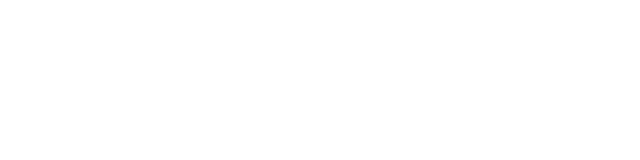
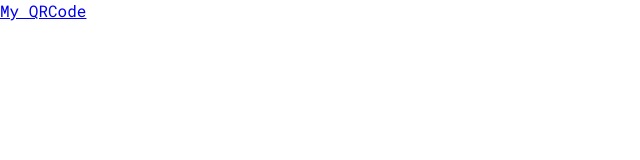
Before and after one commit to HIMENOWORKS/react-qrcode, a React (Create React App) app: page / in a window 1280 px wide. Shown: the top 160 px of the page, without its empty margins (0-640 px from the left). Built offline with nearby package versions, Linux system fonts and the light colour scheme.

Commit message:
create navbar, route

```diff
--- a/package.json
+++ b/package.json
@@ -12,6 +12,7 @@
     "@types/react-dom": "^18.0.0",
     "react": "^18.2.0",
     "react-dom": "^18.2.0",
+    "react-router-dom": "^6.3.0",
     "react-scripts": "5.0.1",
     "sass": "^1.54.7",
     "sass-loader": "^13.0.2",
--- a/src/App.tsx
+++ b/src/App.tsx
@@ -1,8 +1,17 @@
 import React from "react";
+import { BrowserRouter } from "react-router-dom";
 import "./App.scss";
+import ApplicationRoute from "./application.route";
+import Layout from "./layout/layout";
 
 function App() {
-	return <></>;
+	return (
+		<BrowserRouter>
+			<Layout>
+				<ApplicationRoute />
+			</Layout>
+		</BrowserRouter>
+	);
 }
 
 export default App;
--- /dev/null
+++ b/src/application.route.tsx
@@ -0,0 +1,13 @@
+import React from "react";
+import { Route, Routes } from "react-router-dom";
+import HomePage from "./pages/home/home";
+
+function ApplicationRoute(): JSX.Element {
+	return (
+		<Routes>
+			<Route path="" element={<HomePage />} />
+		</Routes>
+	);
+}
+
+export default ApplicationRoute;
--- a/src/layout/footer/footer.tsx
+++ b/src/layout/footer/footer.tsx
@@ -1,6 +1,7 @@
 import React from "react";
+import "../layout.scss";
 
 const Footer: React.FC = () => {
-    return <></>;
-}
+	return <></>;
+};
 export default Footer;
--- a/src/layout/layout.tsx
+++ b/src/layout/layout.tsx
@@ -1,6 +1,23 @@
 import React from "react";
+import './layout.scss';
+import Navbar from "./navbar/navbar";
 
-const Layout: React.FC = () => {
-	return <></>;
+interface LayoutProps {
+	children: React.ReactNode;
+}
+
+const Layout: React.FC<LayoutProps> = ({ children }) => {
+	return (
+		<>
+			<div className="layout-wrapper">
+				<div className="navbar-layout">
+                    <Navbar />
+                </div>
+				<div className="layout-container">
+					<div className="main-layout">{children}</div>
+				</div>
+			</div>
+		</>
+	);
 };
 export default Layout;
--- a/src/layout/navbar/navbar.tsx
+++ b/src/layout/navbar/navbar.tsx
@@ -1,6 +1,12 @@
 import React from "react";
+import { Link } from "react-router-dom";
+import "../layout.scss";
 
 const Navbar: React.FC = () => {
-	return <></>;
+	return (
+		<div className="navbar">
+			<Link to={""}>My QRCode</Link>
+		</div>
+	);
 };
 export default Navbar;
```
Also changed, not shown: 1 other file (tests, documents, lock files or other folders).
